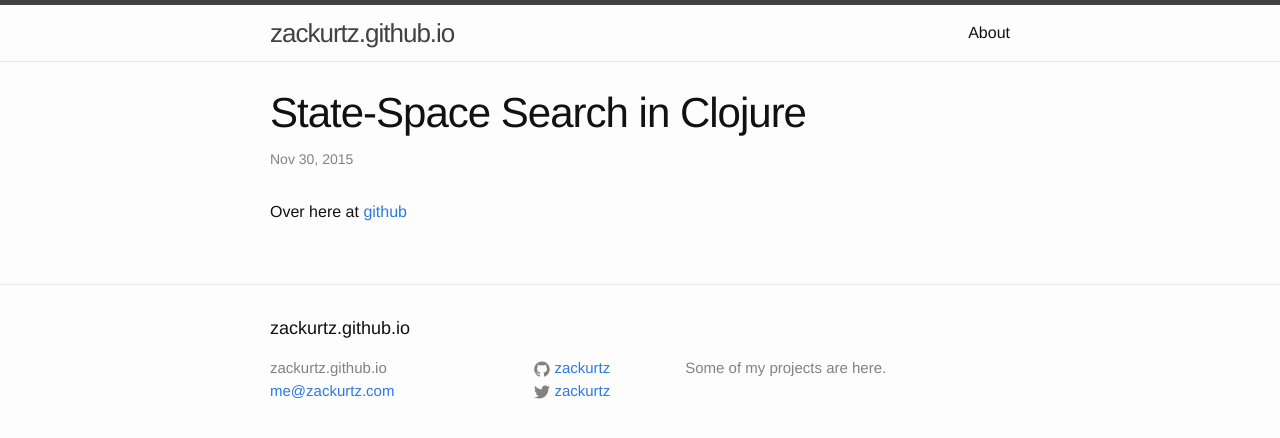
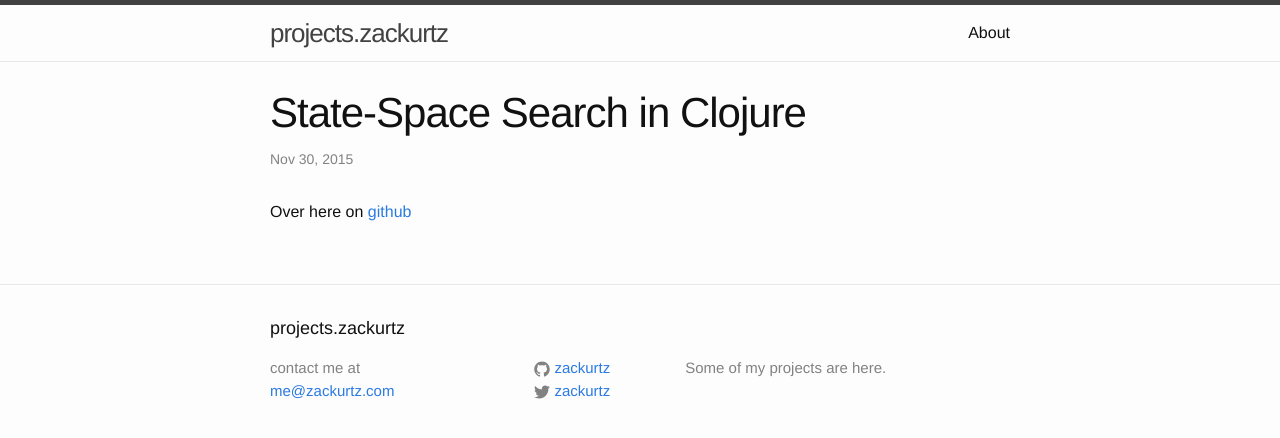
Before and after one commit to zackurtz/zackurtz.github.io, a Jekyll site: the page built from _posts/2015-11-30-welcome-to-jekyll.markdown, in a window 1280 px wide. Shown: the top 438 px of the page. Built offline with Jekyll 4.4.1, drawn with Linux system fonts in a browser that asks for light colours.

Commit message:
Minor changes to theme

```diff
--- a/_config.yml
+++ b/_config.yml
@@ -1,5 +1,5 @@
 # Site settings
-title: zackurtz.github.io
+title: projects.zackurtz
 email: me@zackurtz.com
 description: > # this means to ignore newlines until "baseurl:"
   Some of my projects are here.
--- a/_includes/footer.html
+++ b/_includes/footer.html
@@ -7,7 +7,7 @@
     <div class="footer-col-wrapper">
       <div class="footer-col  footer-col-1">
         <ul class="contact-list">
-          <li>{{ site.title }}</li>
+          <li>contact me at</li>
           <li><a href="mailto:{{ site.email }}">{{ site.email }}</a></li>
         </ul>
       </div>
--- a/_posts/2015-11-30-welcome-to-jekyll.markdown
+++ b/_posts/2015-11-30-welcome-to-jekyll.markdown
@@ -5,7 +5,7 @@ date:   2015-11-30 19:48:07
 categories: project
 ---
 
-Over here at [github][github_link]
+Over here on [github][github_link]
 
 
 
```
